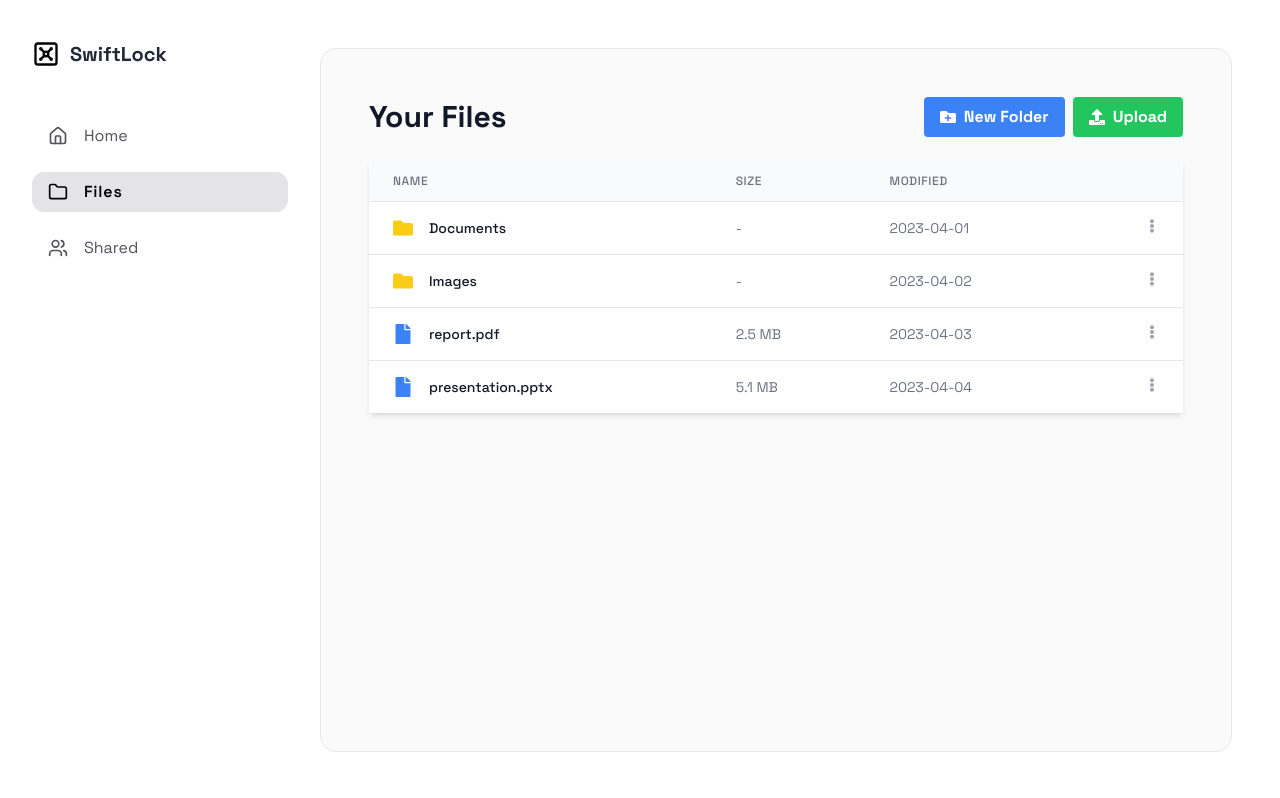
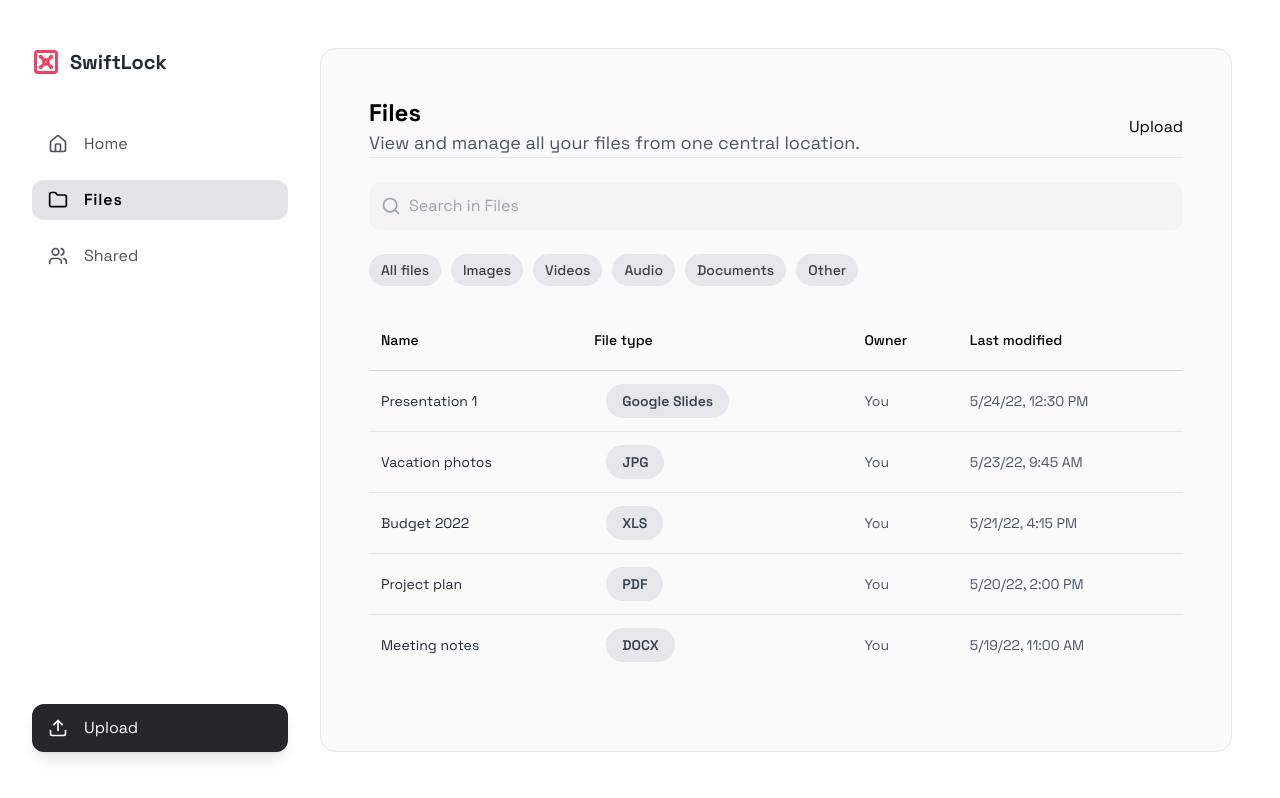
Before and after one commit to JasonLovesDoggo/htv_2024, a Next.js app: page /files in a window 1280 px wide. Built offline with nearby package versions, Linux system fonts and the light colour scheme.

Commit message:
feat: implement modular upload button + init upload modal

```diff
--- a/app/files/page.tsx
+++ b/app/files/page.tsx
@@ -1,23 +1,26 @@
+import FileFilters from "@/components/FileFilter";
 import FileList from "@/components/FileList";
-import { FaFolderPlus, FaUpload } from "react-icons/fa";
+import SearchBar from "@/components/SearchBar";
+import UploadButton from "@/components/UploadButton";
 
 export default function Files() {
   return (
-    <div className="space-y-6">
-      <div className="flex items-center justify-between">
-        <h1 className="text-3xl font-bold text-gray-900">Your Files</h1>
-        <div className="space-x-2">
-          <button className="inline-flex items-center rounded bg-blue-500 px-4 py-2 font-bold text-white transition-colors hover:bg-blue-600">
-            <FaFolderPlus className="mr-2" />
-            New Folder
-          </button>
-          <button className="inline-flex items-center rounded bg-green-500 px-4 py-2 font-bold text-white transition-colors hover:bg-green-600">
-            <FaUpload className="mr-2" />
-            Upload
-          </button>
+    <div className="">
+      <div className="flex w-full items-center justify-between">
+        <div>
+          <h1 className="text-2xl font-bold">Files</h1>
+          <p className="text-lg text-gray-600">
+            View and manage all your files from one central location.
+          </p>
         </div>
+        <UploadButton />
       </div>
-      <FileList />
+      <hr />
+      <div className="mt-6 space-y-6">
+        <SearchBar />
+        <FileFilters />
+        <FileList />
+      </div>
     </div>
   );
 }
--- a/app/layout.tsx
+++ b/app/layout.tsx
@@ -6,6 +6,7 @@ import Sidebar from "@/components/Sidebar";
 import Navbar from "@/components/Navbar";
 import { SidebarProvider } from "@/hooks/use-sidebar";
 import { cn } from "@/lib/utils";
+import UploadModal from "@/components/UploadModal";
 
 const spaceGrotesk = Space_Grotesk({
   subsets: ["latin"],
@@ -21,6 +22,7 @@ export default function RootLayout({
     <html lang="en">
       <body className={cn("min-h-svh", spaceGrotesk.className)}>
         <SidebarProvider>
+          <UploadModal />
           <div className="flex">
             <Sidebar />
             <main className="flex min-h-svh flex-1 flex-col rounded-lg p-6 md:p-8 md:pl-80 lg:p-12 lg:pl-80">
--- /dev/null
+++ b/components/FileFilter.tsx
@@ -0,0 +1,25 @@
+const filters = [
+  "All files",
+  "Images",
+  "Videos",
+  "Audio",
+  "Documents",
+  "Other",
+];
+
+const FileFilters = () => {
+  return (
+    <div className="flex space-x-2.5">
+      {filters.map((filter) => (
+        <button
+          key={filter}
+          className="rounded-full bg-gray-200 px-3 py-1.5 text-sm font-medium text-zinc-700"
+        >
+          {filter}
+        </button>
+      ))}
+    </div>
+  );
+};
+
+export default FileFilters;
--- a/components/FileList.tsx
+++ b/components/FileList.tsx
@@ -1,92 +1,89 @@
-import React from "react";
-import { FaFolder, FaFile, FaEllipsisV } from "react-icons/fa";
+import {
+  Table,
+  TableBody,
+  TableCell,
+  TableHead,
+  TableHeader,
+  TableRow,
+} from "@/components/ui/table";
 
-type File = {
-  id: string;
-  name: string;
-  type: "file" | "folder";
-  size?: string;
-  modifiedDate: string;
-};
-
-const mockFiles: File[] = [
-  { id: "1", name: "Documents", type: "folder", modifiedDate: "2023-04-01" },
-  { id: "2", name: "Images", type: "folder", modifiedDate: "2023-04-02" },
+const FileList = () => {
+  const files = [
     {
-    id: "3",
-    name: "report.pdf",
-    type: "file",
-    size: "2.5 MB",
-    modifiedDate: "2023-04-03",
+      name: "Presentation 1",
+      type: "Google Slides",
+      owner: "You",
+      lastModified: "5/24/22, 12:30 PM",
     },
     {
-    id: "4",
-    name: "presentation.pptx",
-    type: "file",
-    size: "5.1 MB",
-    modifiedDate: "2023-04-04",
+      name: "Vacation photos",
+      type: "JPG",
+      owner: "You",
+      lastModified: "5/23/22, 9:45 AM",
+    },
+    {
+      name: "Budget 2022",
+      type: "XLS",
+      owner: "You",
+      lastModified: "5/21/22, 4:15 PM",
+    },
+    {
+      name: "Project plan",
+      type: "PDF",
+      owner: "You",
+      lastModified: "5/20/22, 2:00 PM",
+    },
+    {
+      name: "Meeting notes",
+      type: "DOCX",
+      owner: "You",
+      lastModified: "5/19/22, 11:00 AM",
     },
   ];
 
-const FileList: React.FC = () => {
   return (
-    <div className="overflow-hidden rounded-lg bg-white shadow-md">
-      <table className="min-w-full divide-y divide-gray-200">
-        <thead className="bg-gray-50">
-          <tr>
-            <th
-              scope="col"
-              className="px-6 py-3 text-left text-xs font-medium uppercase tracking-wider text-gray-500"
+    <div className="overflow-x-auto">
+      <Table className="min-w-full">
+        <TableHeader className="">
+          <TableRow className="border-b border-gray-300">
+            <TableHead className="px-3 py-5 text-left font-medium">
+              Name
+            </TableHead>
+            <TableHead className="px-3 py-5 text-left font-medium">
+              File type
+            </TableHead>
+            <TableHead className="px-3 py-5 text-left font-medium">
+              Owner
+            </TableHead>
+            <TableHead className="px-3 py-5 text-left font-medium">
+              Last modified
+            </TableHead>
+          </TableRow>
+        </TableHeader>
+        <TableBody>
+          {files.map((file) => (
+            <TableRow
+              key={file.name}
+              className="border-b border-gray-200 transition-colors duration-150 hover:bg-gray-50"
             >
-              Name
-            </th>
-            <th
-              scope="col"
-              className="px-6 py-3 text-left text-xs font-medium uppercase tracking-wider text-gray-500"
-            >
-              Size
-            </th>
-            <th
-              scope="col"
-              className="px-6 py-3 text-left text-xs font-medium uppercase tracking-wider text-gray-500"
-            >
-              Modified
-            </th>
-            <th scope="col" className="relative px-6 py-3">
-              <span className="sr-only">Actions</span>
-            </th>
-          </tr>
-        </thead>
-        <tbody className="divide-y divide-gray-200 bg-white">
-          {mockFiles.map((file) => (
-            <tr key={file.id} className="hover:bg-gray-50">
-              <td className="whitespace-nowrap px-6 py-4">
-                <div className="flex items-center">
-                  {file.type === "folder" ? (
-                    <FaFolder className="h-5 w-5 flex-shrink-0 text-yellow-400" />
-                  ) : (
-                    <FaFile className="h-5 w-5 flex-shrink-0 text-blue-500" />
-                  )}
-                  <span className="ml-4 text-sm font-medium text-gray-900">
+              <TableCell className="px-3 py-5 text-gray-800">
                 {file.name}
+              </TableCell>
+              <TableCell className="px-6 py-4">
+                <span className="rounded-full bg-gray-200 px-4 py-2 text-center text-sm font-semibold text-gray-700">
+                  {file.type}
                 </span>
-                </div>
-              </td>
-              <td className="whitespace-nowrap px-6 py-4 text-sm text-gray-500">
-                {file.size || "-"}
-              </td>
-              <td className="whitespace-nowrap px-6 py-4 text-sm text-gray-500">
-                {file.modifiedDate}
-              </td>
-              <td className="whitespace-nowrap px-6 py-4 text-right text-sm font-medium">
-                <button className="text-gray-400 hover:text-gray-500">
-                  <FaEllipsisV />
-                </button>
-              </td>
-            </tr>
+              </TableCell>
+              <TableCell className="px-3 py-5 text-gray-600">
+                {file.owner}
+              </TableCell>
+              <TableCell className="px-3 py-5 text-gray-600">
+                {file.lastModified}
+              </TableCell>
+            </TableRow>
           ))}
-        </tbody>
-      </table>
+        </TableBody>
+      </Table>
     </div>
   );
 };
--- /dev/null
+++ b/components/SearchBar.tsx
@@ -0,0 +1,16 @@
+import { Search } from "lucide-react";
+
+const SearchBar = () => {
+  return (
+    <div className="relative">
+      <input
+        type="text"
+        placeholder="Search in Files"
+        className="w-full rounded-xl bg-zinc-100 px-2 py-3 pl-10"
+      />
+      <Search className="absolute left-3 top-3.5 text-gray-400" size={20} />
+    </div>
+  );
+};
+
+export default SearchBar;
--- a/components/Sidebar.tsx
+++ b/components/Sidebar.tsx
@@ -2,28 +2,24 @@
 
 import { navLinks } from "@/lib/config/site";
 import { cn } from "@/lib/utils";
-import { Vault } from "lucide-react";
+import { Upload, Vault } from "lucide-react";
 import Link from "next/link";
 import { usePathname } from "next/navigation";
 
 const Sidebar: React.FC = () => {
   const pathname = usePathname();
-  //   const { isOpen, onClose } = useSidebar();
 
   const isActive = (path: string) => pathname === path;
 
   return (
-    <div
-      className={cn(
-        "fixed left-0 h-full w-80 bg-white px-8 py-10 max-md:hidden",
-      )}
-    >
+    <div className="fixed left-0 flex h-full w-80 flex-col justify-between px-8 py-12 max-md:hidden">
       {/* Logo */}
       <Link href="/" className="mb-12 flex items-center gap-2.5">
-        <Vault className="size-7" />
+        <Vault strokeWidth={2.5} className="size-7 text-rose-500" />
         <h1 className="text-xl font-bold text-gray-800">SwiftLock</h1>
       </Link>
 
+      {/* Navigation Links */}
       <nav className="flex flex-col gap-4">
         {navLinks.map((link) => (
           <Link
@@ -42,6 +38,14 @@ const Sidebar: React.FC = () => {
           </Link>
         ))}
       </nav>
+
+      {/* Upload Button at the bottom */}
+      <div className="mt-auto">
+        <button className="flex w-full items-center gap-4 rounded-xl bg-zinc-800 px-4 py-3 text-white shadow-lg transition-all duration-300 ease-in-out hover:scale-105 hover:bg-zinc-900 hover:text-white focus:outline-none focus:ring-4 focus:ring-zinc-300 active:scale-95">
+          <Upload className="size-5" />
+          Upload
+        </button>
+      </div>
     </div>
   );
 };
--- /dev/null
+++ b/components/UploadButton.tsx
@@ -0,0 +1,34 @@
+"use client";
+
+import { useUploadModal } from "@/hooks/use-upload-modal";
+import React from "react";
+
+type Props = {
+  children?: React.ReactNode;
+  label?: string;
+  className?: string;
+};
+
+const UploadButton: React.FC<Props> = ({
+  children,
+  label = "Upload",
+  className,
+}) => {
+  const { onOpen } = useUploadModal();
+
+  if (children) {
+    return (
+      <div className={className} onClick={onOpen}>
+        {children}
+      </div>
+    );
+  }
+
+  return (
+    <button className={className} onClick={onOpen}>
+      {label}
+    </button>
+  );
+};
+
+export default UploadButton;
--- /dev/null
+++ b/components/UploadModal.tsx
@@ -0,0 +1,31 @@
+"use client";
+
+import { useUploadModal } from "@/hooks/use-upload-modal";
+import React from "react";
+
+const UploadModal: React.FC = () => {
+  const { isOpen, onClose } = useUploadModal();
+
+  return (
+    <div
+      className={`fixed inset-0 z-50 overflow-y-auto ${
+        isOpen ? "block" : "hidden"
+      }`}
+    >
+      <div className="flex min-h-screen items-center justify-center">
+        <div className="w-full max-w-md rounded-lg bg-white p-6 shadow-lg">
+          <h2 className="mb-4 text-2xl font-bold">Upload File</h2>
+          {/* Add your upload form or content here */}
+          <button
+            className="rounded bg-blue-500 px-4 py-2 font-bold text-white hover:bg-blue-700"
+            onClick={onClose}
+          >
+            Close
+          </button>
+        </div>
+      </div>
+    </div>
+  );
+};
+
+export default UploadModal;
--- /dev/null
+++ b/components/ui/table.tsx
@@ -0,0 +1,120 @@
+import * as React from "react"
+
+import { cn } from "@/lib/utils"
+
+const Table = React.forwardRef<
+  HTMLTableElement,
+  React.HTMLAttributes<HTMLTableElement>
+>(({ className, ...props }, ref) => (
+  <div className="relative w-full overflow-auto">
+    <table
+      ref={ref}
+      className={cn("w-full caption-bottom text-sm", className)}
+      {...props}
+    />
+  </div>
+))
+Table.displayName = "Table"
+
+const TableHeader = React.forwardRef<
+  HTMLTableSectionElement,
+  React.HTMLAttributes<HTMLTableSectionElement>
+>(({ className, ...props }, ref) => (
+  <thead ref={ref} className={cn("[&_tr]:border-b", className)} {...props} />
+))
+TableHeader.displayName = "TableHeader"
+
+const TableBody = React.forwardRef<
+  HTMLTableSectionElement,
+  React.HTMLAttributes<HTMLTableSectionElement>
+>(({ className, ...props }, ref) => (
+  <tbody
+    ref={ref}
+    className={cn("[&_tr:last-child]:border-0", className)}
+    {...props}
+  />
+))
+TableBody.displayName = "TableBody"
+
+const TableFooter = React.forwardRef<
+  HTMLTableSectionElement,
+  React.HTMLAttributes<HTMLTableSectionElement>
+>(({ className, ...props }, ref) => (
+  <tfoot
+    ref={ref}
+    className={cn(
+      "border-t bg-muted/50 font-medium [&>tr]:last:border-b-0",
+      className
+    )}
+    {...props}
+  />
+))
+TableFooter.displayName = "TableFooter"
+
+const TableRow = React.forwardRef<
+  HTMLTableRowElement,
+  React.HTMLAttributes<HTMLTableRowElement>
+>(({ className, ...props }, ref) => (
+  <tr
+    ref={ref}
+    className={cn(
+      "border-b transition-colors hover:bg-muted/50 data-[state=selected]:bg-muted",
+      className
+    )}
+    {...props}
+  />
+))
+TableRow.displayName = "TableRow"
+
+const TableHead = React.forwardRef<
+  HTMLTableCellElement,
+  React.ThHTMLAttributes<HTMLTableCellElement>
+>(({ className, ...props }, ref) => (
+  <th
+    ref={ref}
+    className={cn(
+      "h-10 px-2 text-left align-middle font-medium text-muted-foreground [&:has([role=checkbox])]:pr-0 [&>[role=checkbox]]:translate-y-[2px]",
+      className
+    )}
+    {...props}
+  />
+))
+TableHead.displayName = "TableHead"
+
+const TableCell = React.forwardRef<
+  HTMLTableCellElement,
+  React.TdHTMLAttributes<HTMLTableCellElement>
+>(({ className, ...props }, ref) => (
+  <td
+    ref={ref}
+    className={cn(
+      "p-2 align-middle [&:has([role=checkbox])]:pr-0 [&>[role=checkbox]]:translate-y-[2px]",
+      className
+    )}
+    {...props}
+  />
+))
+TableCell.displayName = "TableCell"
+
+const TableCaption = React.forwardRef<
+  HTMLTableCaptionElement,
+  React.HTMLAttributes<HTMLTableCaptionElement>
+>(({ className, ...props }, ref) => (
+  <caption
+    ref={ref}
+    className={cn("mt-4 text-sm text-muted-foreground", className)}
+    {...props}
+  />
+))
+TableCaption.displayName = "TableCaption"
+
+export {
+  Table,
+  TableHeader,
+  TableBody,
+  TableFooter,
+  TableHead,
+  TableRow,
+  TableCell,
+  TableCaption,
+}
--- /dev/null
+++ b/hooks/use-upload-modal.ts
@@ -0,0 +1,15 @@
+import { create } from "zustand";
+
+interface UploadModalProps {
+  isOpen: boolean;
+  onOpen: () => void;
+  onClose: () => void;
+}
+
+const useUploadModal = create<UploadModalProps>((set) => ({
+  isOpen: false,
+  onOpen: () => set({ isOpen: true }),
+  onClose: () => set({ isOpen: false }),
+}));
+
+export { useUploadModal };
--- a/tailwind.config.ts
+++ b/tailwind.config.ts
@@ -10,53 +10,53 @@ const config: Config = {
   theme: {
     extend: {
       colors: {
-  			background: 'hsl(var(--background))',
-  			foreground: 'hsl(var(--foreground))',
+        background: "hsl(var(--background))",
+        foreground: "hsl(var(--foreground))",
         card: {
-  				DEFAULT: 'hsl(var(--card))',
-  				foreground: 'hsl(var(--card-foreground))'
+          DEFAULT: "hsl(var(--card))",
+          foreground: "hsl(var(--card-foreground))",
         },
         popover: {
-  				DEFAULT: 'hsl(var(--popover))',
-  				foreground: 'hsl(var(--popover-foreground))'
+          DEFAULT: "hsl(var(--popover))",
+          foreground: "hsl(var(--popover-foreground))",
         },
         primary: {
-  				DEFAULT: 'hsl(var(--primary))',
-  				foreground: 'hsl(var(--primary-foreground))'
+          DEFAULT: "hsl(var(--primary))",
+          foreground: "hsl(var(--primary-foreground))",
         },
         secondary: {
-  				DEFAULT: 'hsl(var(--secondary))',
-  				foreground: 'hsl(var(--secondary-foreground))'
+          DEFAULT: "hsl(var(--secondary))",
+          foreground: "hsl(var(--secondary-foreground))",
         },
         muted: {
-  				DEFAULT: 'hsl(var(--muted))',
-  				foreground: 'hsl(var(--muted-foreground))'
+          DEFAULT: "hsl(var(--muted))",
+          foreground: "hsl(var(--muted-foreground))",
         },
         accent: {
-  				DEFAULT: 'hsl(var(--accent))',
-  				foreground: 'hsl(var(--accent-foreground))'
+          DEFAULT: "hsl(var(--accent))",
+          foreground: "hsl(var(--accent-foreground))",
         },
         destructive: {
-  				DEFAULT: 'hsl(var(--destructive))',
-  				foreground: 'hsl(var(--destructive-foreground))'
+          DEFAULT: "hsl(var(--destructive))",
+          foreground: "hsl(var(--destructive-foreground))",
         },
-  			border: 'hsl(var(--border))',
-  			input: 'hsl(var(--input))',
-  			ring: 'hsl(var(--ring))',
+        border: "hsl(var(--border))",
+        input: "hsl(var(--input))",
+        ring: "hsl(var(--ring))",
         chart: {
-  				'1': 'hsl(var(--chart-1))',
-  				'2': 'hsl(var(--chart-2))',
-  				'3': 'hsl(var(--chart-3))',
-  				'4': 'hsl(var(--chart-4))',
-  				'5': 'hsl(var(--chart-5))'
-  			}
+          "1": "hsl(var(--chart-1))",
+          "2": "hsl(var(--chart-2))",
+          "3": "hsl(var(--chart-3))",
+          "4": "hsl(var(--chart-4))",
+          "5": "hsl(var(--chart-5))",
+        },
       },
       borderRadius: {
-  			lg: 'var(--radius)',
-  			md: 'calc(var(--radius) - 2px)',
-  			sm: 'calc(var(--radius) - 4px)'
-  		}
-  	}
+        lg: "var(--radius)",
+        md: "calc(var(--radius) - 2px)",
+        sm: "calc(var(--radius) - 4px)",
+      },
+    },
   },
   plugins: [require("tailwindcss-animate")],
 };
```
Lines whose indentation alone changed are shown as unchanged.
